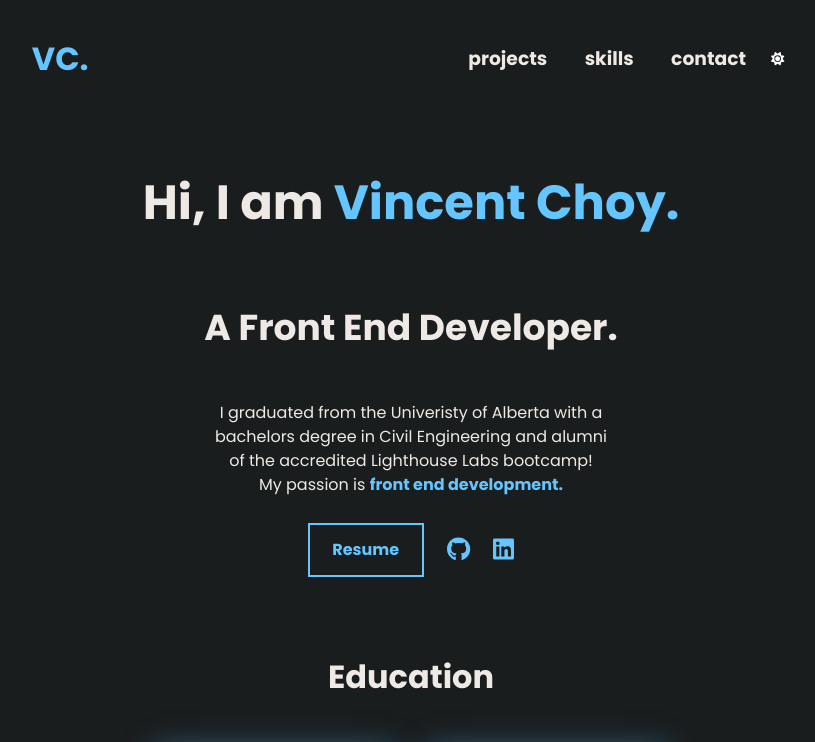
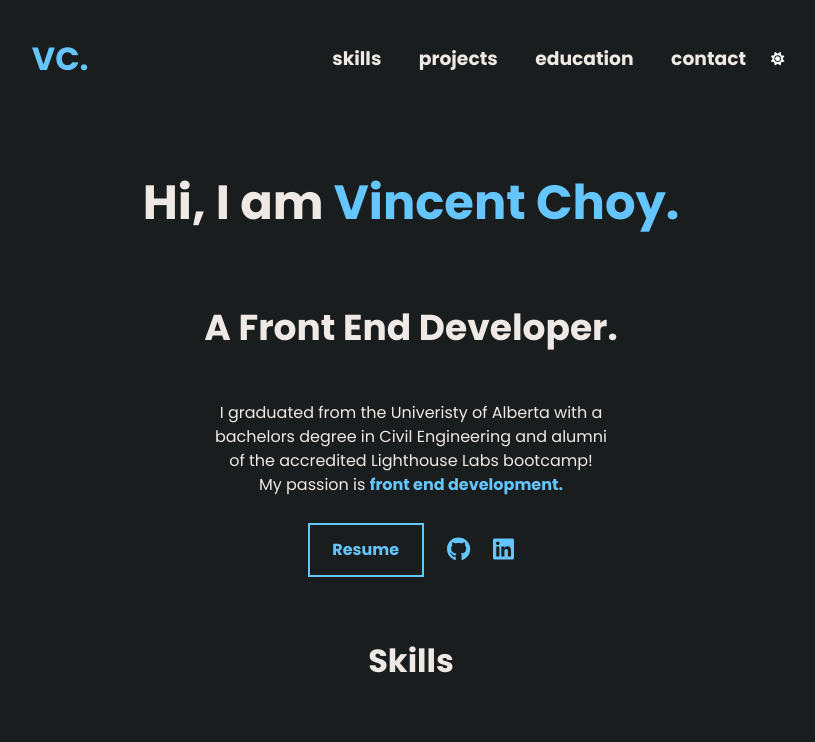
Before and after one commit to VincentHChoy/portfolio-website, a React (Create React App) app: page / in a window 1280 px wide. Shown: the top 742 px of the page, without its empty margins (229-1044 px from the left). Built offline with nearby package versions, Linux system fonts and the light colour scheme.

Commit message:
move skils and projects up

```diff
--- a/src/App.js
+++ b/src/App.js
@@ -1,12 +1,12 @@
+import { useState } from "react";
 import Navbar from "./components/Navbar/Navbar";
 import About from "./components/About/About";
 import Education from "./components/Education/Education";
 import Skills from "./components/Skills/Skills";
 import Project from "./components/Projects/Project";
 import ScrollToTop from "./components/ScrollToTop/ScrollToTop"
+import Contact from "./components/Contact/Contact"
 import "./App.css";
-import { useState } from "react";
-import Contact from "./components/Contact/Contact"
 
 
 function App() {
@@ -22,10 +22,10 @@ function App() {
       theme={theme}/>
       <About
       theme ={theme}/>
-      <Education
-      theme={theme}/>
       <Skills/>
       <Project
+      theme={theme}/>
+      <Education
       theme={theme}/>
       <Contact/>
       <ScrollToTop/>
--- a/src/components/Education/Education.js
+++ b/src/components/Education/Education.js
@@ -3,6 +3,7 @@ import "./Education.css";
 const About = (props) => {
   return (
     <section className="education">
+      <a id="education">
       <h2 className="section-title">Education</h2>
       <div className="cred">
         <div className={`container ${props.theme}`}>
@@ -42,6 +43,7 @@ const About = (props) => {
           <p>Class of 2020</p>
         </div>
       </div>
+      </a>
     </section>
   );
 };
--- a/src/components/Navbar/Navbar.js
+++ b/src/components/Navbar/Navbar.js
@@ -1,39 +1,43 @@
-import './Navbar.css'
-import { FontAwesomeIcon } from '@fortawesome/react-fontawesome';
-import {faSun, faMoon} from "@fortawesome/free-solid-svg-icons";
-
-
+import "./Navbar.css";
+import { FontAwesomeIcon } from "@fortawesome/react-fontawesome";
+import { faSun, faMoon } from "@fortawesome/free-solid-svg-icons";
 
 function Navbar(props) {
-
-  const scrollToSection = (section,e) =>{
+  const scrollToSection = (section, e) => {
     let sectionId = document.getElementById(section);
     e.preventDefault();
-    sectionId && sectionId.scrollIntoView({ behavior: "smooth", block: "start" });
-
-  }
+    sectionId &&
+      sectionId.scrollIntoView({ behavior: "smooth", block: "start" });
+  };
 
   return (
     <header className="navbar">
       <h1 className="name"> VC.</h1>
       <div className="nav-menu">
         <a
-          onClick={e => {
-            scrollToSection("projects",e)
+          onClick={(e) => {
+            scrollToSection("skills", e);
+          }}
+        >
+          <h3>skills</h3>
+        </a>
+        <a
+          onClick={(e) => {
+            scrollToSection("projects", e);
           }}
         >
           <h3>projects</h3>
         </a>
         <a
-          onClick={e => {
-            scrollToSection("skills", e)
+          onClick={(e) => {
+            scrollToSection("education", e);
           }}
         >
-          <h3>skills</h3>
+          <h3>education</h3>
         </a>
         <a
-          onClick={e => {
-            scrollToSection("contact", e)
+          onClick={(e) => {
+            scrollToSection("contact", e);
           }}
         >
           <h3>contact</h3>
@@ -50,4 +54,4 @@ function Navbar(props) {
   );
 }
 
-export default Navbar
+export default Navbar;
```
